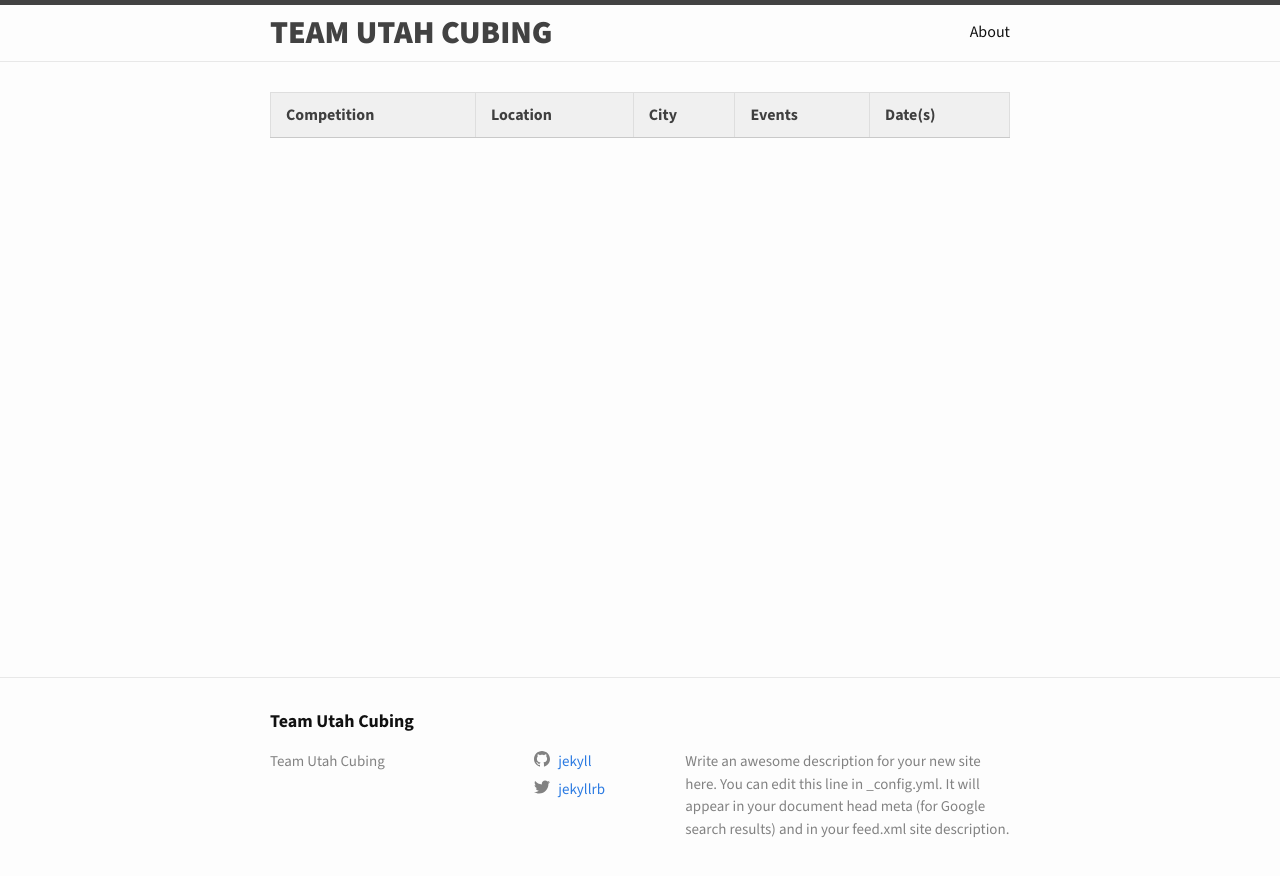
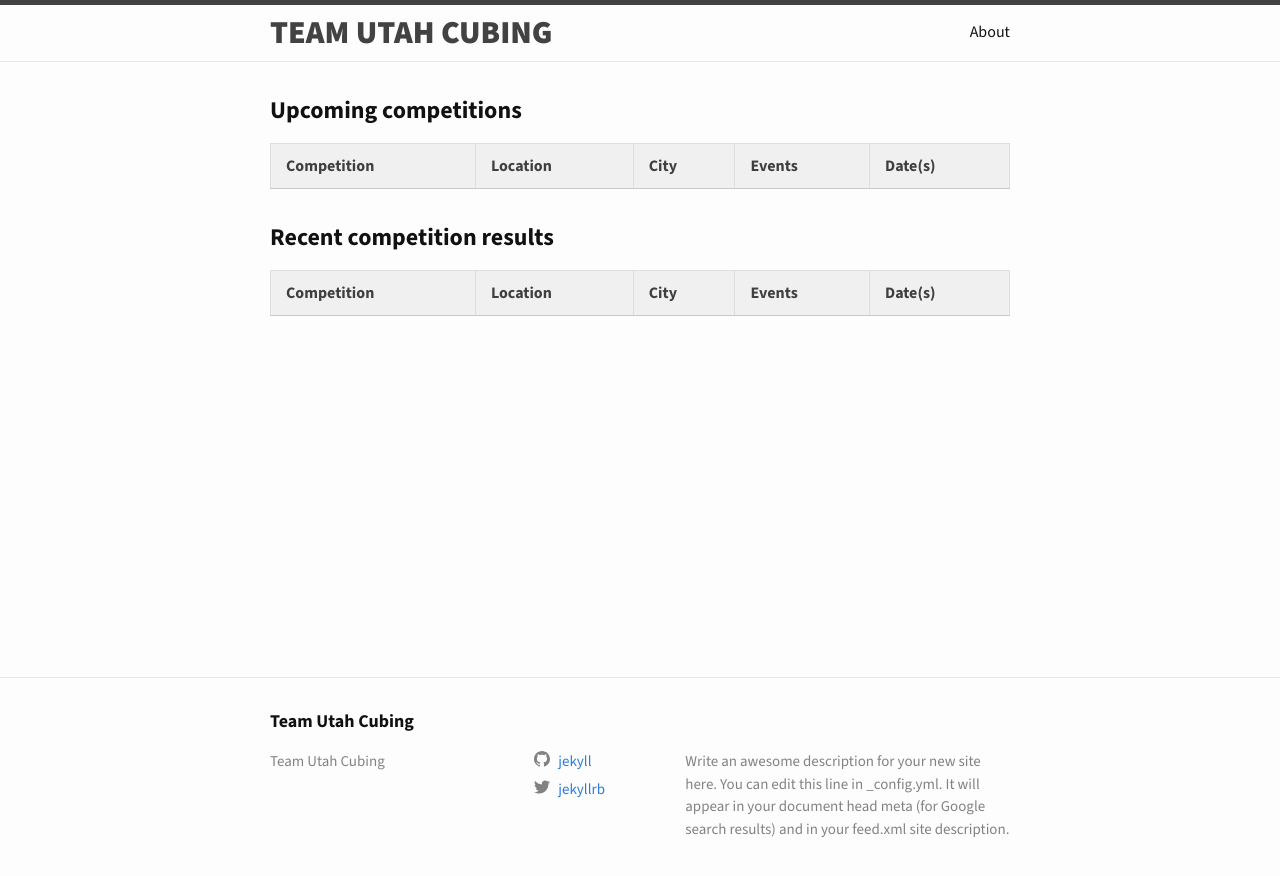
Before and after one commit to joeyday/utahcubing.org, a Jekyll site: the page built from index.md, in a window 1280 px wide. Shown: the top 876 px of the page. Built offline with Jekyll 4.4.1, drawn with Linux system fonts in a browser that asks for light colours; some web fonts are replaced; part of the change alters nothing that is shown.

Commit message:
Splitting recent and past competitions

```diff
--- a/assets/script.js
+++ b/assets/script.js
@@ -1,8 +1,7 @@
-let today = new Date().toJSON().slice(0, 10)
 let params = new URLSearchParams(document.location.search)
-let date = params.get("date")
-if (date) today = date
-
+let today = params.get("today")
+if (!today) today = new Date().toJSON().slice(0, 10)
+let fourMonthsAgo = getDaysAgo(today, 90)
 
 let base_url = 'https://raw.githubusercontent.com/robiningelbrecht'
 let path = '/wca-rest-api/master/api/competitions/US.json'
@@ -13,12 +12,8 @@ fetch(base_url + path)
     })
     .then (competitions => {
         competitions = competitions.items
-            .filter(competition => competition.date.from > today)
-            .filter(competition => {
-                if (competition.city.slice(-4) === 'Utah') return true
-                if (competition.city.slice(-5) === 'Idaho') return true
-                return false
-            })
+            .filter(competition => competition.date.from > fourMonthsAgo)
+            .filter(competition => competition.organisers.some(organizer => organizer.name === 'Utah Cubing Association'))
             .sort((competitionA, competitionB) => {
             	if (competitionA.date.from < competitionB.date.from) return -1
             	if (competitionA.date.from > competitionB.date.from) return 1
@@ -27,23 +22,92 @@ fetch(base_url + path)
             	return 0
             })
 
-        console.log(competitions)
+        let pastCompetitions = competitions
+        	.filter(competition => competition.date.till < today)
+        	.sort((competitionA, competitionB) => {
+            	if (competitionA.date.from > competitionB.date.from) return -1
+            	if (competitionA.date.from < competitionB.date.from) return 1
+            	if (competitionA.name < competitionB.name) return -1
+            	if (competitionA.name > competitionB.name) return 1
+            	return 0
+            })
 
-        let tableBody = document.getElementById('competitions')
+		let currentCompetitions = competitions
+			.filter(competition => (competition.date.from <= today && competition.date.till >= today))
+
+		let futureCompetitions = competitions
+			.filter(competition => competition.date.from > today)
+
+        console.log(pastCompetitions)
+        console.log(currentCompetitions)
+        console.log(futureCompetitions)
+
+  		populateTable(futureCompetitions, 'future-competitions')
+  		populateTable(pastCompetitions, 'past-competitions')
+    })
+
+
+function populateTable(competitions, tableId) {
+	let tableBody = document.getElementById(tableId)
 
 	competitions.forEach(competition => {
+		let id = competition.id.trim()
+		let name = competition.name.trim()
+
 		let row = tableBody.insertRow()
-
 		let nameCell = row.insertCell()
 		let locationCell = row.insertCell()
 		let cityCell = row.insertCell()
 		let eventCell = row.insertCell()
 		let dateCell = row.insertCell()
 
-            nameCell.textContent = competition.name.trim()
+		nameCell.innerHTML = `<a href="https://www.worldcubeassociation.org/competitions/${id}">${name}</a>`
 		locationCell.textContent = competition.venue.name.trim()
 		cityCell.textContent = competition.city.trim()
-            dateCell.textContent = competition.date.from.trim()
+		dateCell.textContent = formatDate(competition.date.from.trim())
+	})
+}
 
-        })
-    })
+function getDaysAgo(dateString, daysAgo) {
+    // Split the input date string into year, month, and day components
+    var dateParts = dateString.split('-')
+    var year = parseInt(dateParts[0], 10)
+    var month = parseInt(dateParts[1], 10) - 1 // Months are 0-based in JavaScript
+    var day = parseInt(dateParts[2], 10)
+
+    // Create a new Date object with the specified year, month, and day
+    var date = new Date(year, month, day)
+
+    // Subtract days from the date
+    date.setDate(date.getDate() - daysAgo)
+
+    // Format the new date back into 'YYYY-MM-DD' format
+    var formattedYear = date.getFullYear()
+    var formattedMonth = (date.getMonth() + 1).toString().padStart(2, '0')
+    var formattedDay = date.getDate().toString().padStart(2, '0')
+
+    return `${formattedYear}-${formattedMonth}-${formattedDay}`
+}
+
+function formatDate(dateString) {
+    // Split the input date string into year, month, and day components
+    var dateParts = dateString.split('-')
+    var year = parseInt(dateParts[0], 10)
+    var month = parseInt(dateParts[1], 10) - 1 // Months are 0-based in JavaScript
+    var day = parseInt(dateParts[2], 10)
+
+    // Create a new Date object with the specified year, month, and day
+    var date = new Date(year, month, day)
+
+    // Array of month abbreviations
+    var monthNames = ["Jan", "Feb", "Mar", "Apr", "May", "Jun",
+                      "Jul", "Aug", "Sep", "Oct", "Nov", "Dec"]
+
+    // Format the date components
+    var formattedMonth = monthNames[date.getMonth()]
+    var formattedDay = date.getDate()
+    var formattedYear = date.getFullYear()
+
+    // Combine the components into the desired format
+    return `${formattedMonth} ${formattedDay}, ${formattedYear}`
+}
--- a/index.md
+++ b/index.md
@@ -5,6 +5,7 @@
 layout: home
 ---
 
+<h2>Upcoming competitions</h2>
 <table>
 	<thead>
 		<tr>
@@ -15,7 +16,19 @@ layout: home
 			<th>Date(s)</th>
 		</tr>
 	</thead>
-	<tbody id="competitions">
+	<tbody id="future-competitions"></tbody>
+</table>
 
-	</tbody>
+<h2>Recent competition results</h2>
+<table>
+	<thead>
+		<tr>
+			<th>Competition</th>
+			<th>Location</th>
+			<th>City</th>
+			<th>Events</th>
+			<th>Date(s)</th>
+		</tr>
+	</thead>
+	<tbody id="past-competitions"></tbody>
 </table>
```
Lines whose indentation alone changed are shown as unchanged.
